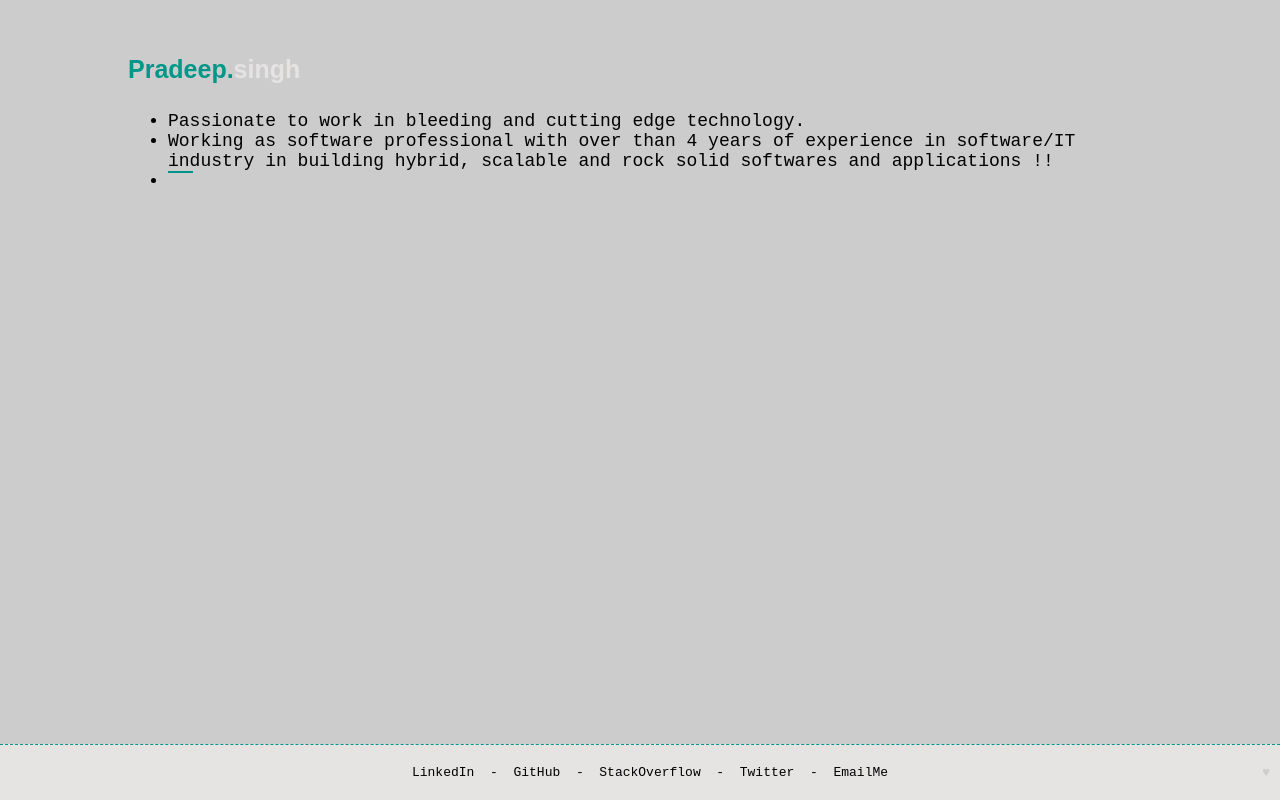
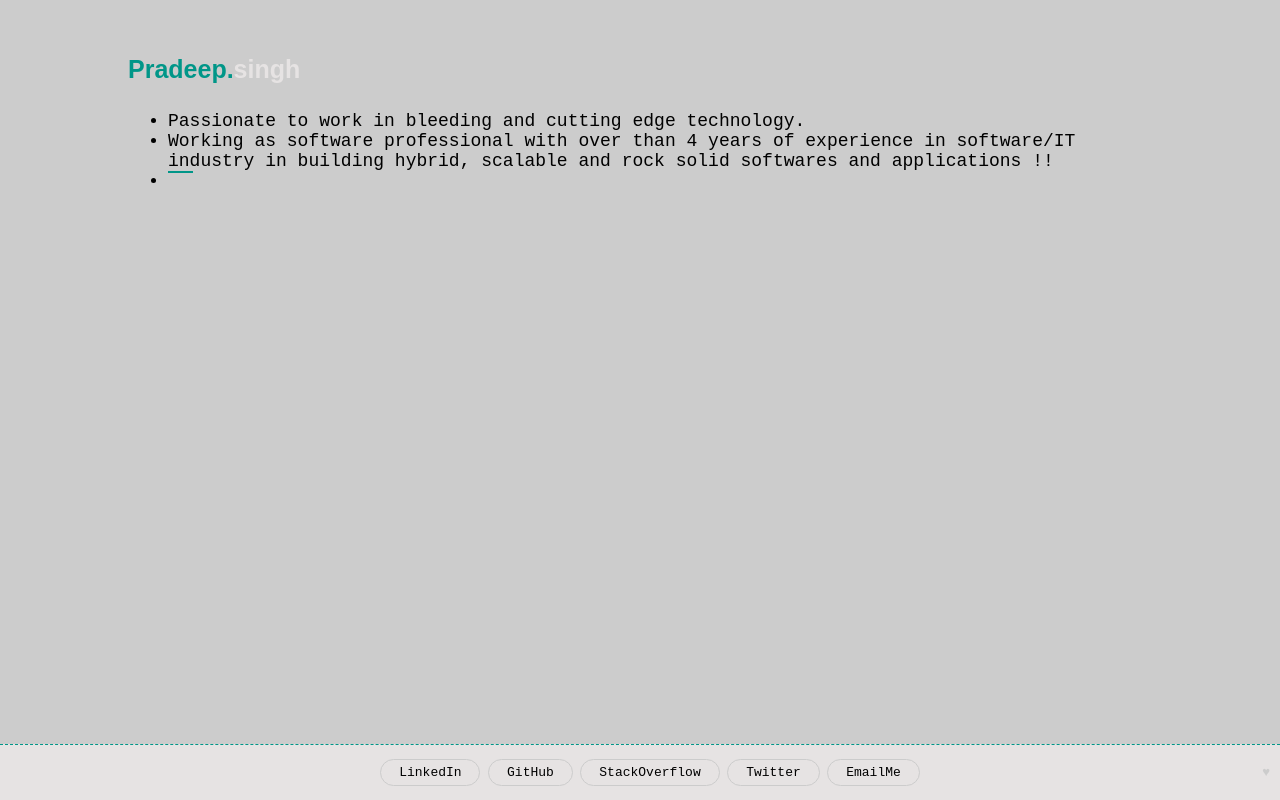
Before and after one commit to pradeep1991singh/pradeep1991singh.github.io, a plain HTML site: page index.html in a window 1280 px wide. Drawn offline with Linux system fonts and the light colour scheme.

Commit message:
updated social link style

```diff
--- a/css/main.css
+++ b/css/main.css
@@ -46,6 +46,9 @@ footer {
 footer a {
   color: #000;
   text-decoration: none;
+  padding: 5px 10px;
+  border: 1px solid #ccc;
+  border-radius: 20px;
 }
 
 footer a:before, footer a:after {
@@ -59,6 +62,7 @@ footer a:after {
 
 footer a:hover {
   color: #009688;
+  border-color: #009688;
 }
 
 footer a:hover:before, footer a:hover:after {
--- a/index.html
+++ b/index.html
@@ -25,13 +25,13 @@
     <footer>
         <div>
             <a href="https://www.linkedin.com/in/pradeep1991singh">LinkedIn</a>
-            <span> - </span>
+            <!--<span> - </span>-->
             <a href="https://github.com/pradeep1991singh">GitHub</a>
-            <span> - </span>
+            <!--<span> - </span>              -->
             <a href="http://stackoverflow.com/story/pradeep1991singh">StackOverflow</a>
-            <span> - </span>
+            <!--<span> - </span>-->
             <a href="https://twitter.com/pradeep91singh">Twitter</a>
-            <span> - </span>
+            <!--<span> - </span>          -->
             <a href="maito:pradeep1991singh@gmail.com">EmailMe</a>
             <span class="heart" title="&hearts; KAYRA" onclick="textReplace('&hearts; KAYRA');">
                 &hearts;
```
